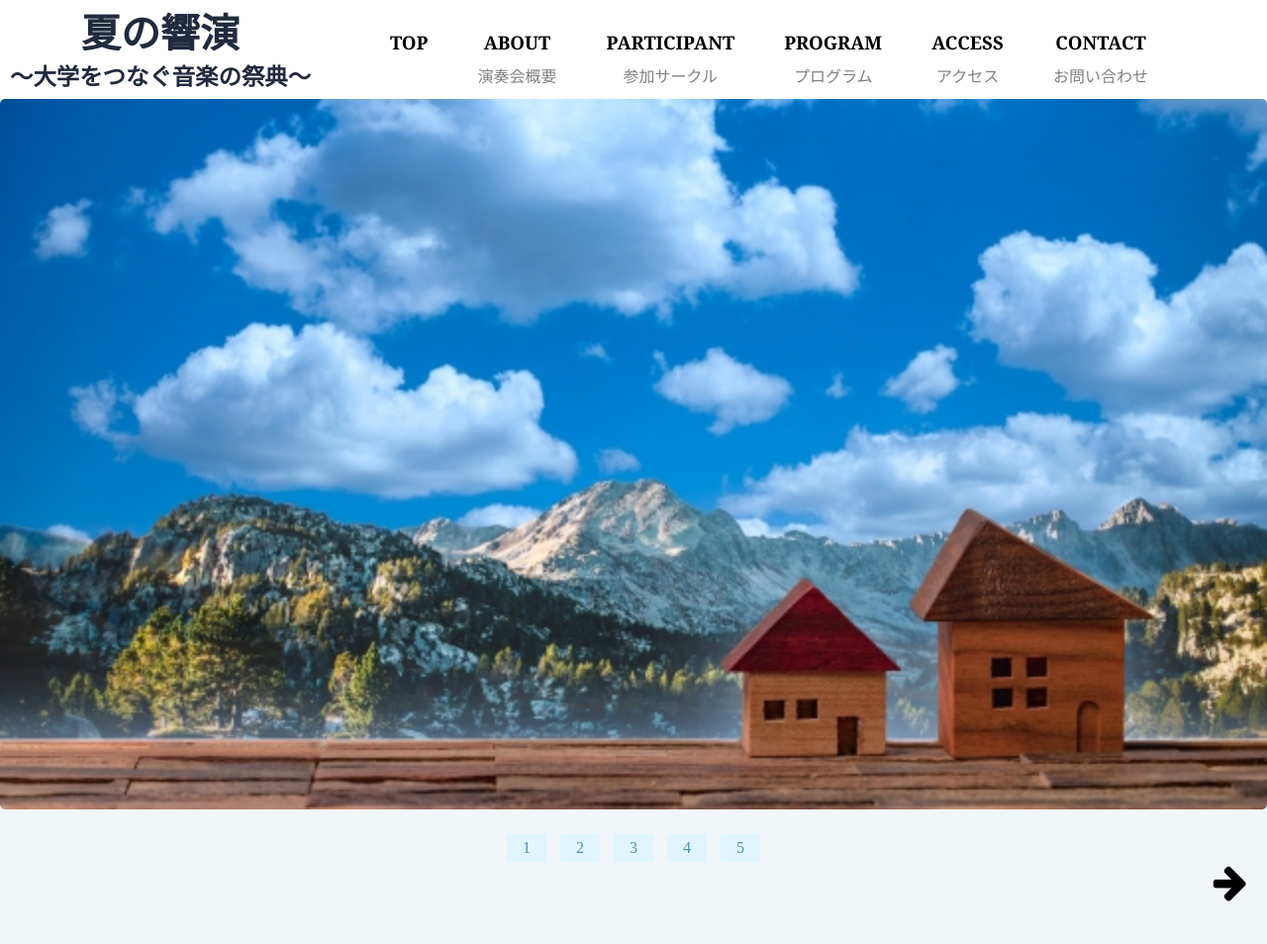
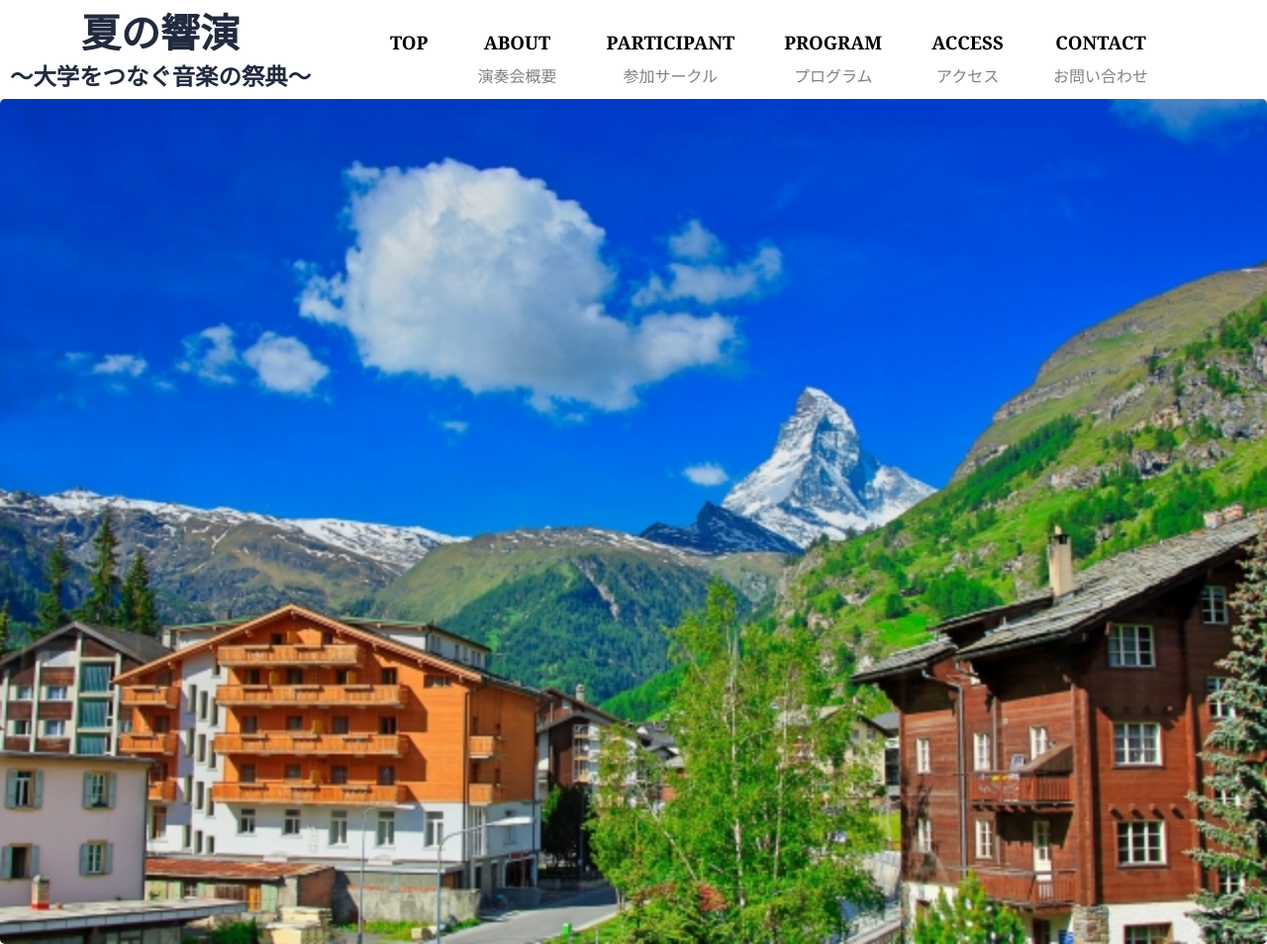
Before and after one commit to kankankanp/kyoen-top.github.io, a plain HTML site: page index.html in a window 1280 px wide. Shown: the top 954 px of the page at 99% size. Drawn offline with nearby package versions, Linux system fonts and the light colour scheme; files whose address does not match are found by name.

Commit message:
Update index.html

```diff
--- a/index.html
+++ b/index.html
@@ -76,7 +76,7 @@
         <main>
             <div class="slide-wrapper">
                 <ul class="slides">
-                    <li class="slide active"><img src="G:\マイドライブ\HTML&CSS\3683794_s.jpg"></li>
+                    <li class="slide active"><img src="https://github.com/kankankanp/kyoen-top.github.io/blob/main/1792047_s.jpg?raw=true"></li>
                     <li class="slide"><img src="G:\マイドライブ\HTML&CSS\4005973_s.jpg"></li>
                     <li class="slide"><img src="G:\マイドライブ\HTML&CSS\2509817_s.jpg"></li>
                     <li class="slide"><img src="G:\マイドライブ\HTML&CSS\609735_s.jpg"></li>
```
